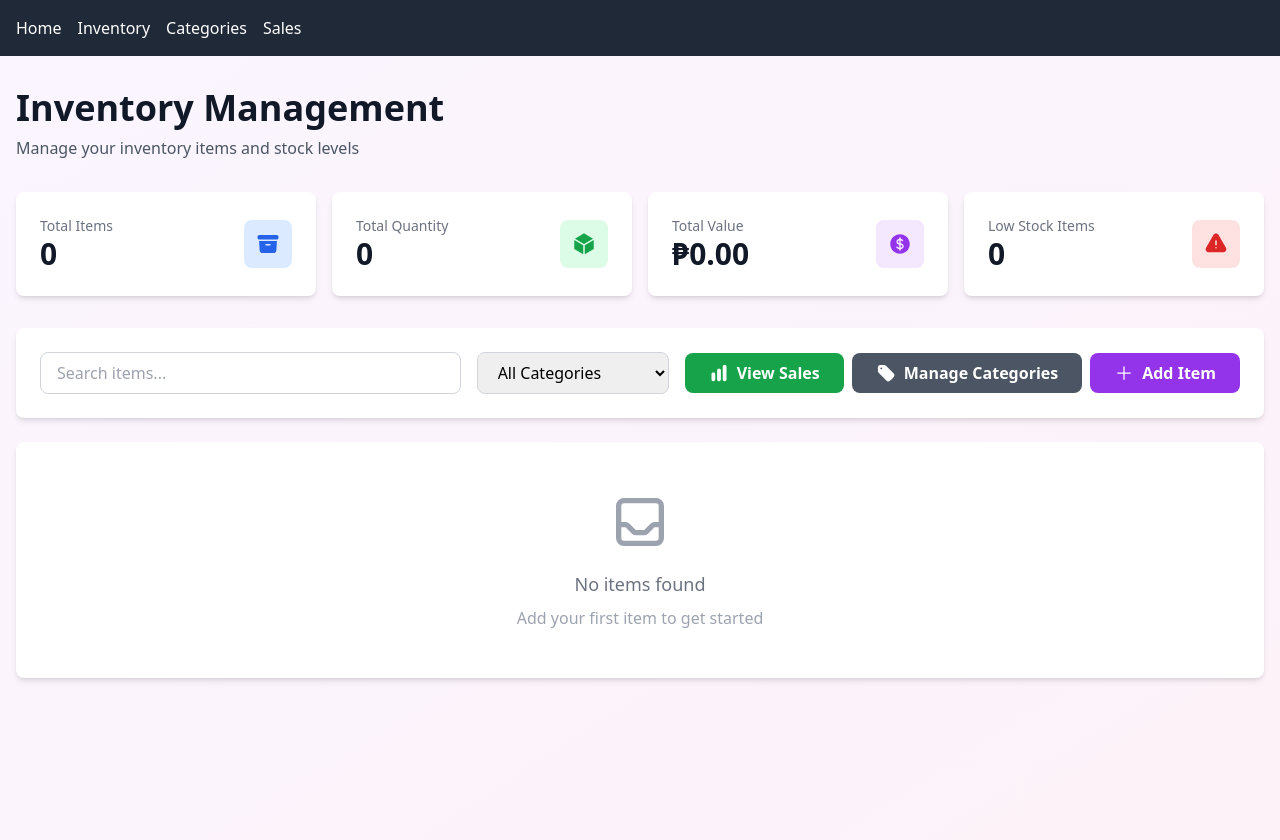
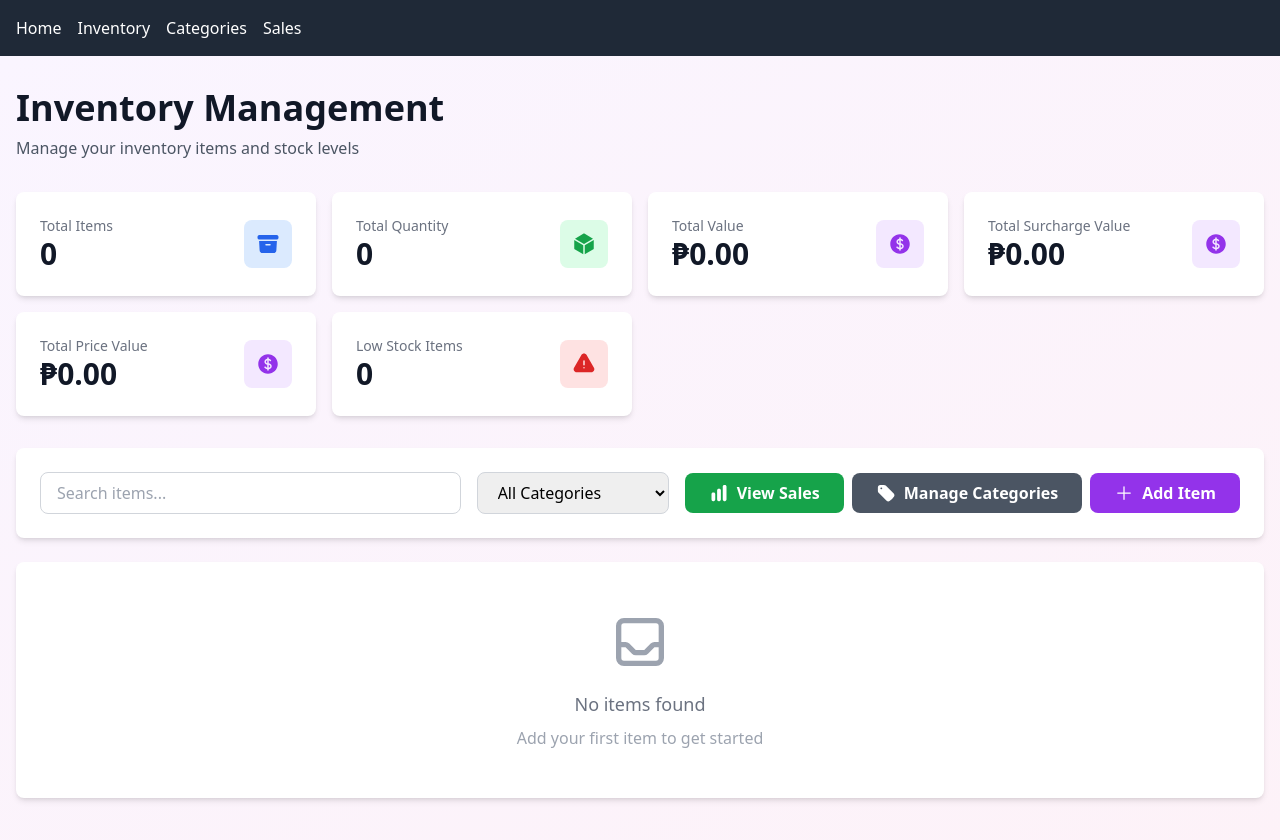
Before and after one commit to RapRy/inventory-localstorage-vue, a Vue app: page /inventory in a window 1280 px wide. Shown: the top 840 px of the page. Built offline with nearby package versions, Linux system fonts and the light colour scheme.

Commit message:
surchage and price statistics at inventory and sales

```diff
--- a/src/components/inventory/InventoryStatistics.vue
+++ b/src/components/inventory/InventoryStatistics.vue
@@ -39,6 +39,30 @@
     <div class="bg-white rounded-lg shadow-md p-6">
       <div class="flex items-center justify-between">
         <div>
+          <p class="text-gray-500 text-sm">Total Surcharge Value</p>
+          <p class="text-3xl font-bold text-gray-900">{{ formatCurrency(totalSurchargeValue) }}</p>
+        </div>
+        <div class="w-12 h-12 bg-purple-100 rounded-lg flex items-center justify-center">
+          <CurrencyDollarIcon class="w-6 h-6 text-purple-600" />
+        </div>
+      </div>
+    </div>
+
+    <div class="bg-white rounded-lg shadow-md p-6">
+      <div class="flex items-center justify-between">
+        <div>
+          <p class="text-gray-500 text-sm">Total Price Value</p>
+          <p class="text-3xl font-bold text-gray-900">{{ formatCurrency(totalPriceValue) }}</p>
+        </div>
+        <div class="w-12 h-12 bg-purple-100 rounded-lg flex items-center justify-center">
+          <CurrencyDollarIcon class="w-6 h-6 text-purple-600" />
+        </div>
+      </div>
+    </div>
+
+    <div class="bg-white rounded-lg shadow-md p-6">
+      <div class="flex items-center justify-between">
+        <div>
           <p class="text-gray-500 text-sm">Low Stock Items</p>
           <p class="text-3xl font-bold text-gray-900">{{ lowStockItems }}</p>
         </div>
@@ -57,6 +81,7 @@ import {
   CurrencyDollarIcon,
   ExclamationTriangleIcon,
 } from '@heroicons/vue/24/solid'
+import { formatCurrency } from '@/utils/helperfunctions'
 
 const props = defineProps({
   totalItems: {
@@ -75,8 +100,13 @@ const props = defineProps({
     type: Number,
     required: true,
   },
+  totalSurchargeValue: {
+    type: Number,
+    required: true,
+  },
+  totalPriceValue: {
+    type: Number,
+    required: true,
+  },
 })
-
-const formatCurrency = (v) =>
-  new Intl.NumberFormat('en-US', { style: 'currency', currency: 'PHP' }).format(Number(v || 0))
 </script>
--- a/src/components/sales/SaleForm.vue
+++ b/src/components/sales/SaleForm.vue
@@ -101,6 +101,7 @@
 
 <script setup>
 import { ref, watch, computed } from 'vue'
+import { formatCurrency } from '@/utils/helperfunctions'
 
 const props = defineProps({
   items: { type: Array, default: () => [] },
@@ -139,12 +140,9 @@ watch(
 
 const total = computed(
   () =>
-    (Number(form.value.quantity) || 0) * (Number(form.value.price) || 0) +
-    (Number(form.value.surcharge) || 0),
+    (Number(form.value.quantity) || 0) *
+    ((Number(form.value.price) || 0) + (Number(form.value.surcharge) || 0)),
 )
-
-const formatCurrency = (v) =>
-  new Intl.NumberFormat('en-US', { style: 'currency', currency: 'USD' }).format(Number(v || 0))
 
 const reset = () => {
   form.value = {
--- a/src/components/sales/SalesStatistics.vue
+++ b/src/components/sales/SalesStatistics.vue
@@ -5,6 +5,30 @@
         <div>
           <p class="text-gray-500 text-sm">Total Sales</p>
           <p class="text-3xl font-bold text-gray-900">{{ formatCurrency(totalSales) }}</p>
+        </div>
+        <div class="w-12 h-12 bg-blue-100 rounded-lg flex items-center justify-center flex-none">
+          <CurrencyDollarIcon class="w-6 h-6 text-blue-600" />
+        </div>
+      </div>
+    </div>
+
+    <div class="bg-white rounded-lg shadow-md p-6">
+      <div class="flex items-center justify-between">
+        <div>
+          <p class="text-gray-500 text-sm">Total Surcharge Sale</p>
+          <p class="text-3xl font-bold text-gray-900">{{ formatCurrency(totalSurcharge) }}</p>
+        </div>
+        <div class="w-12 h-12 bg-blue-100 rounded-lg flex items-center justify-center flex-none">
+          <CurrencyDollarIcon class="w-6 h-6 text-blue-600" />
+        </div>
+      </div>
+    </div>
+
+    <div class="bg-white rounded-lg shadow-md p-6">
+      <div class="flex items-center justify-between">
+        <div>
+          <p class="text-gray-500 text-sm">Total Price Sale</p>
+          <p class="text-3xl font-bold text-gray-900">{{ formatCurrency(totalPrice) }}</p>
         </div>
         <div class="w-12 h-12 bg-blue-100 rounded-lg flex items-center justify-center flex-none">
           <CurrencyDollarIcon class="w-6 h-6 text-blue-600" />
@@ -57,14 +81,14 @@ import {
   ChartBarIcon,
   ShoppingCartIcon,
 } from '@heroicons/vue/24/solid'
+import { formatCurrency } from '@/utils/helperfunctions'
 
 const props = defineProps({
   totalSales: { type: Number, required: true },
   transactions: { type: Number, required: true },
   avgSale: { type: Number, required: true },
   totalQuantity: { type: Number, required: true },
+  totalSurcharge: { type: Number, required: true },
+  totalPrice: { type: Number, required: true },
 })
-
-const formatCurrency = (v) =>
-  new Intl.NumberFormat('en-US', { style: 'currency', currency: 'PHP' }).format(Number(v || 0))
 </script>
--- a/src/components/sales/SalesTableList.vue
+++ b/src/components/sales/SalesTableList.vue
@@ -48,6 +48,7 @@
 
 <script setup>
 import { defineProps } from 'vue'
+import { formatCurrency } from '@/utils/helperfunctions'
 
 const props = defineProps({
   sales: { type: Array, required: true },
@@ -57,7 +58,4 @@ const formatDate = (d) => {
   if (!d) return ''
   return new Date(d).toLocaleDateString('en-US')
 }
-
-const formatCurrency = (v) =>
-  new Intl.NumberFormat('en-US', { style: 'currency', currency: 'PHP' }).format(Number(v || 0))
 </script>
--- /dev/null
+++ b/src/utils/helperfunctions.js
@@ -0,0 +1,10 @@
+export const formatCurrency = (value) =>
+  new Intl.NumberFormat('en-US', { style: 'currency', currency: 'PHP' }).format(Number(value || 0))
+
+export const calculatePriceKg = (weightInKg, pricePerKg) => {
+  if (weightInKg <= 0 || pricePerKg <= 0) {
+    return 0
+  }
+
+  return Number((weightInKg * pricePerKg).toFixed(2))
+}
--- a/src/views/InventoryView.vue
+++ b/src/views/InventoryView.vue
@@ -18,6 +18,8 @@
         :totalQuantity="totalQuantity"
         :totalValue="totalValue"
         :lowStockItems="lowStockItems"
+        :totalSurchargeValue="totalSurchargeValue"
+        :totalPriceValue="totalPriceValue"
       />
       <!-- end statistic -->
 
@@ -148,6 +150,15 @@ const totalValue = computed(() => {
     0,
   )
 })
+
+const totalSurchargeValue = computed(() =>
+  items.value.reduce((acc, s) => acc + (Number(s.surcharge) * s.quantity || 0), 0),
+)
+const totalPriceValue = computed(() =>
+  items.value.reduce((acc, s) => acc + (Number(s.price) * s.quantity || 0), 0),
+)
+
+console.log(totalPriceValue)
 const lowStockItems = computed(() => {
   return items.value.filter((item) => item.quantity < 2).length
 })
--- a/src/views/SalesView.vue
+++ b/src/views/SalesView.vue
@@ -17,6 +17,8 @@
         :transactions="sales.length"
         :avg-sale="avgSale"
         :total-quantity="totalQuantitySold"
+        :total-surcharge="totalSurchargeSales"
+        :total-price="totalPriceSales"
       />
 
       <!-- controls: search + new sale button -->
@@ -61,6 +63,7 @@ import DeleteModal from '@/components/DeleteModal.vue'
 import SalesStatistics from '@/components/sales/SalesStatistics.vue'
 import { SALES_STORAGE_KEY, STORAGE_KEY } from '@/utils/constant'
 import { PlusIcon } from '@heroicons/vue/24/solid'
+import { formatCurrency } from '@/utils/helperfunctions'
 
 const sales = ref([])
 const items = ref([])
@@ -164,8 +167,13 @@ const totalQuantitySold = computed(() =>
 )
 const avgSale = computed(() => (sales.value.length ? totalSales.value / sales.value.length : 0))
 
-const formatCurrency = (v) =>
-  new Intl.NumberFormat('en-US', { style: 'currency', currency: 'USD' }).format(Number(v || 0))
+const totalSurchargeSales = computed(() =>
+  sales.value.reduce((acc, s) => acc + (Number(s.surcharge) * s.quantity || 0), 0),
+)
+
+const totalPriceSales = computed(() =>
+  sales.value.reduce((acc, s) => acc + (Number(s.price) * s.quantity || 0), 0),
+)
 
 const formatDate = (d) => {
   if (!d) return ''
```
